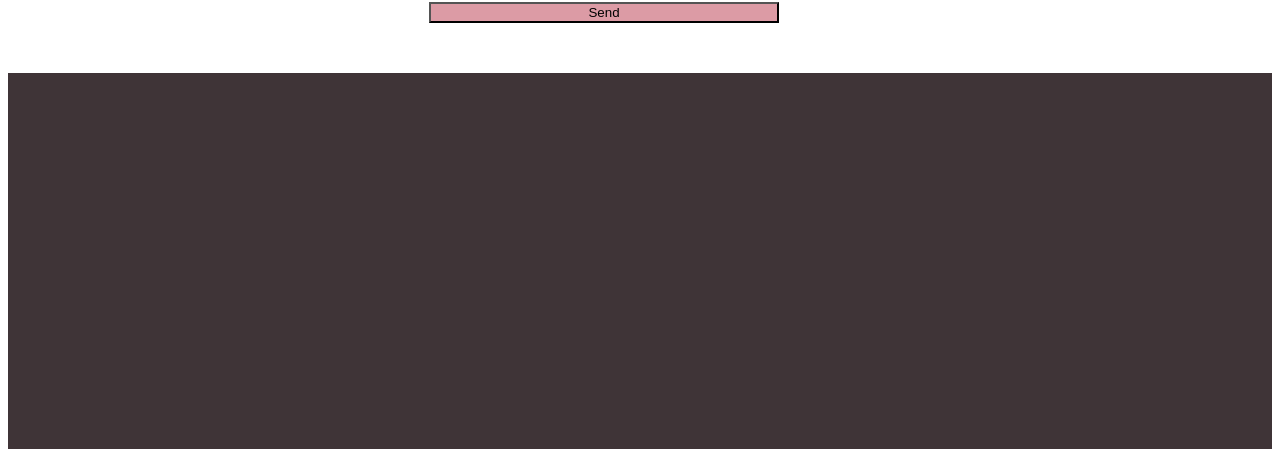
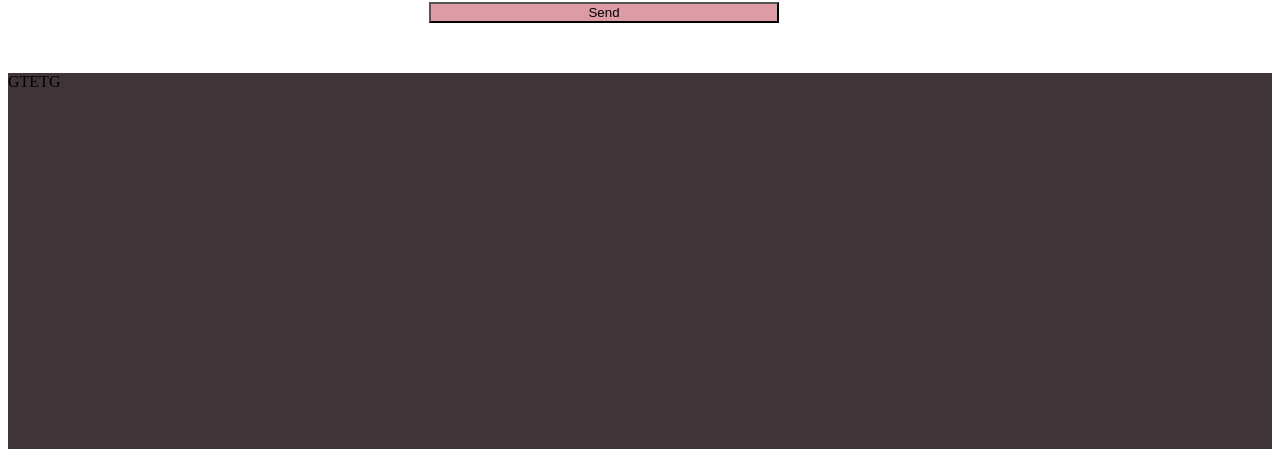
Before and after one commit to Yungflashh/recruiter2candidate, a React (Vite) app: page / in a window 1280 px wide. Shown: the part 2230-2684 px from the top of the page. Built offline with nearby package versions, Linux system fonts and the light colour scheme.

Commit message:
working with the footer

```diff
--- a/src/static/Footer.jsx
+++ b/src/static/Footer.jsx
@@ -3,8 +3,7 @@ const Footer = () => {
   return (
     <div>
         <div className="footer-container">
-
-
+                GTETG
 
         </div>
     </div>
```
